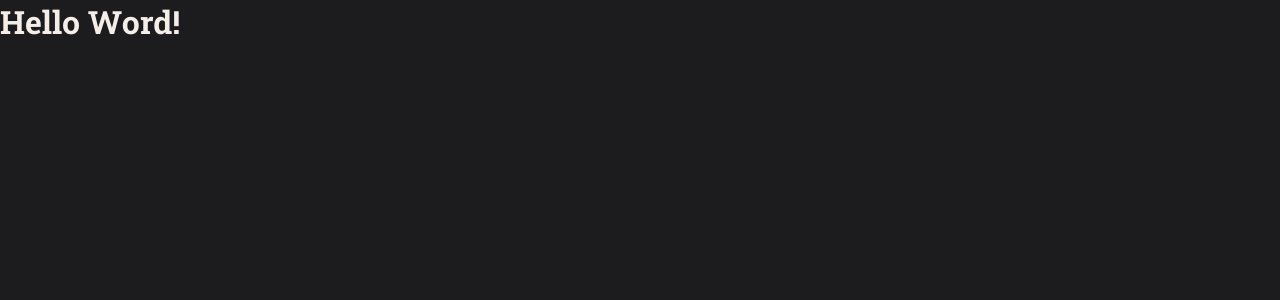
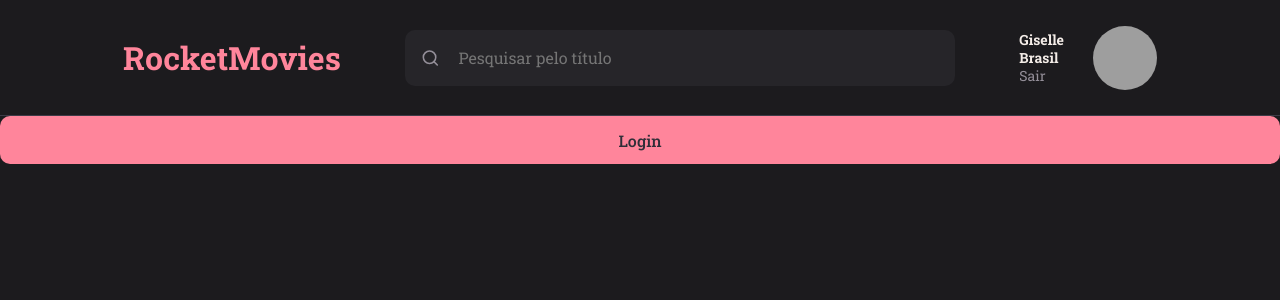
Before and after one commit to Gisellebm/rocketmovie, a React (Vite) app: page / in a window 1280 px wide. Shown: the top 300 px of the page. Built offline with nearby package versions, Linux system fonts and the light colour scheme; grey boxes are pictures that could not be loaded.

Commit message:
Criando componente Header

```diff
--- a/package.json
+++ b/package.json
@@ -11,6 +11,7 @@
   "dependencies": {
     "react": "^18.2.0",
     "react-dom": "^18.2.0",
+    "react-icons": "^4.8.0",
     "styled-components": "^5.3.8"
   },
   "devDependencies": {
--- /dev/null
+++ b/src/components/Button/index.jsx
@@ -0,0 +1,13 @@
+import { Container } from "./styles";
+
+export function Button({ title, loading = false, ...rest }) {
+    return (
+        <Container
+            type="button"
+            disabled={loading}
+            {...rest}
+        >
+            { loading ? 'Carregando...' : title }
+        </Container>
+    );
+}
--- /dev/null
+++ b/src/components/Button/styles.js
@@ -0,0 +1,18 @@
+import styled from "styled-components";
+
+export const Container = styled.button`
+    width: 100%;
+    background-color: ${({ theme }) => theme.COLORS.PINK_200};
+    color: ${({ theme }) => theme.COLORS.TEXT_BUTTON};
+
+    height: 4.8rem;
+    border: none;
+    padding: 0 1rem;
+    border-radius: 1rem;
+    font-weight: 500;
+
+    &:disabled {
+        opacity: 0.5;
+        cursor: default;
+    }
+`;
--- /dev/null
+++ b/src/components/Header/index.jsx
@@ -0,0 +1,28 @@
+import { FiSearch } from 'react-icons/fi';
+import { Container, Profile } from './styles';
+import { Input } from '../../components/Input';
+
+export function Header() {
+    return (
+        <Container>
+            <h1>RocketMovies</h1>
+
+            <Input
+                type="search"
+                placeholder="Pesquisar pelo título"
+                icon={FiSearch}
+            />
+            <Profile>
+                <div>
+                    <p>Giselle Brasil</p>
+                    <a href='#'>Sair</a>
+                </div>
+
+                <img
+                    src='https://github.com/Gisellebm.png'
+                    alt='Foto do usuário'
+                />
+            </Profile>
+        </Container>
+    )
+}
--- /dev/null
+++ b/src/components/Header/styles.js
@@ -0,0 +1,55 @@
+import styled from "styled-components";
+
+export const Container = styled.header`
+    grid-area: header;
+
+    width: 100%;
+    height: 11.6rem;
+
+    display: flex;
+    align-items: center;
+    padding: 2.4rem 12.3rem;
+    justify-content: space-between;
+    gap: 6.4rem;
+
+    background-color: ${({ theme }) => theme.COLORS.BACKGROUND_800};
+    border-bottom: 1px solid ${({ theme }) => theme.COLORS.GRAY_200};
+
+    > h1 {
+        color: ${({ theme }) => theme.COLORS.PINK_200};
+    }
+`;
+
+export const Profile = styled.div`
+    display: flex;
+    align-items: center;
+    width: 25%;
+    justify-content: end;
+
+    > div {
+        display: flex;
+        flex-direction: column;
+
+        margin-right: 1rem;
+
+        font-size: 1.4rem;
+        line-height: 1.8rem;
+
+        p {
+            font-weight: 700;
+            color: ${({ theme }) => theme.COLORS.WHITE};
+        }
+
+        a {
+            font-weight: 400;
+            color: ${({ theme }) => theme.COLORS.GRAY_300};
+        }
+    }
+
+
+    > img {
+        width: 6.4rem;
+        height: 6.4rem;
+        border-radius: 50%;
+    }
+`;
--- /dev/null
+++ b/src/components/Input/index.jsx
@@ -0,0 +1,10 @@
+import { Container } from "./styles";
+
+export function Input({ icon: Icon, ...rest }) {
+    return (
+        <Container>
+            {Icon && <Icon size={20} />}
+            <input {...rest} />
+        </Container>
+    )
+}
--- /dev/null
+++ b/src/components/Input/styles.js
@@ -0,0 +1,29 @@
+import styled from "styled-components";
+
+export const Container = styled.div`
+    width: 100%;
+    display: flex;
+    align-items: center;
+
+    background-color: ${({ theme }) => theme.COLORS.GRAY_400};
+    color: ${({ theme }) => theme.COLORS.GRAY_300};
+    border-radius: 1rem;
+
+    > input {
+        height: 5.6rem;
+        width: 100%;
+        color: ${({ theme }) => theme.COLORS.WHITE};
+        background-color: transparent;
+        border: none;
+
+        padding: 1.9rem;
+
+        &:placeholder {
+            font-size: 1.4rem;
+        }
+    }
+
+    > svg {
+        margin-left: 1.6rem;
+    }
+`;
--- a/src/pages/Details/index.jsx
+++ b/src/pages/Details/index.jsx
@@ -1,9 +1,14 @@
 import { Container } from './styles';
+import { Header } from '../../components/Header';
+import { Button } from '../../components/Button';
+
 
 export function Details() {
   return (
     <Container>
-      <h1>Hello Word!</h1>
+      <Header />
+
+      <Button title='Login' />
     </Container>
   )
 }
--- a/src/pages/Details/styles.js
+++ b/src/pages/Details/styles.js
@@ -1,5 +1,12 @@
 import styled from "styled-components";
 
 export const Container = styled.div`
+    width: 100%;
+    height: 100vh;
 
+    display: grid;
+    grid-template-rows: 11.6rem auto;
+    grid-template-areas:
+    "header"
+    "content"
 `;
--- a/src/styles/theme.js
+++ b/src/styles/theme.js
@@ -11,8 +11,8 @@ export default {
       TEXT_BUTTON: '#312E38',
 
       WHITE: '#F4EDE8',
-      PINK_900: '#FF859B',
-      PINK_800: '#282124',
+      PINK_200: '#FF859B',
+      PINK_100: '#282124',
 
       RED: '#FF002E',
     },
```
Also changed, not shown: 1 other file (tests, documents, lock files or other folders).
